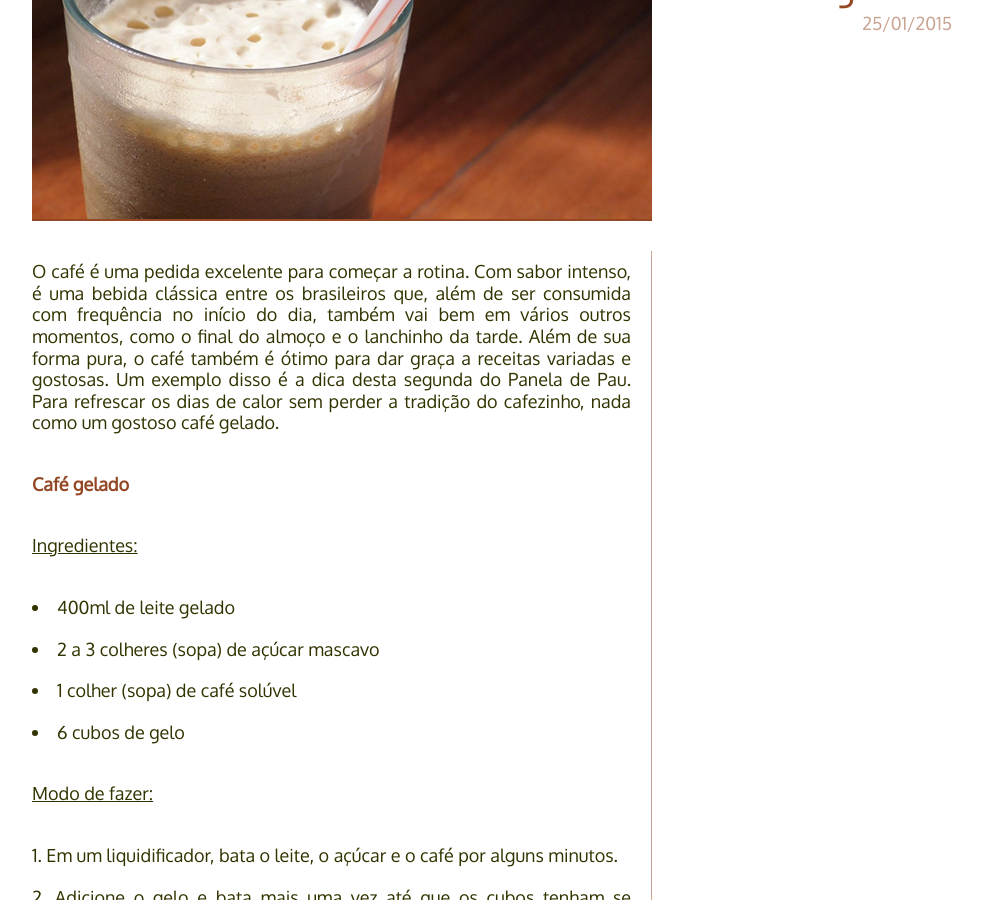
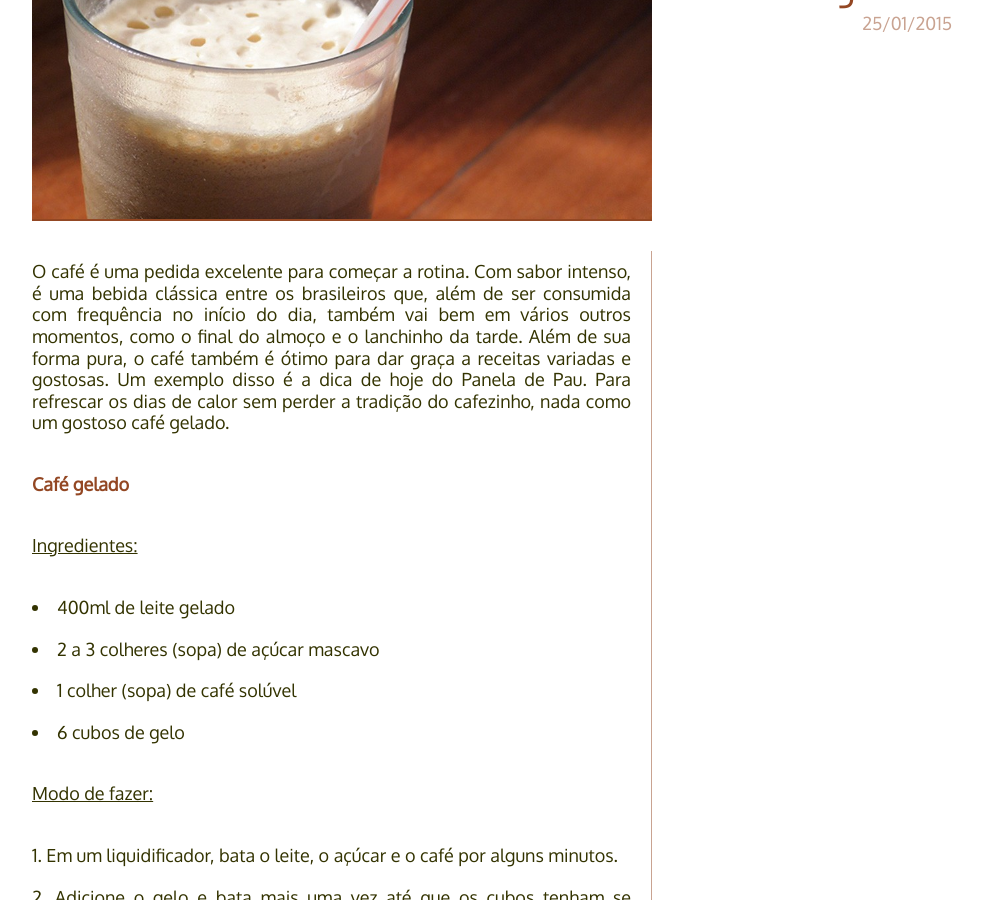
Before and after one commit to PaneladePau/paneladepau-jekyll-blog, a Jekyll site: the page built from _posts/2015-01-25-cafe-gelado.md, in a window 1280 px wide and 900 px high, scrolled down 328 px. Shown: the whole window, without its empty margins (138-1120 px from the left). Built offline with Jekyll 4.4.1, drawn with Linux system fonts in a browser that asks for light colours; nearby versions of some CDN libraries; some web fonts are replaced; Markdown is read by kramdown in place of the engine named in the settings.

Commit message:
“update”

```diff
--- a/_posts/2015-01-25-cafe-gelado.md
+++ b/_posts/2015-01-25-cafe-gelado.md
@@ -13,7 +13,7 @@ tags: [bebidas, lanches]
 [este é um texto com link](https://www.enderecodolink.com)
 {% endcomment %}
 
-O café é uma pedida excelente para começar a rotina. Com sabor intenso, é uma bebida clássica entre os brasileiros que, além de ser consumida com frequência no início do dia, também vai bem em vários outros momentos, como o final do almoço e o lanchinho da tarde. Além de sua forma pura, o café também é ótimo para dar graça a receitas variadas e gostosas. Um exemplo disso é a dica desta segunda do Panela de Pau. Para refrescar os dias de calor sem perder a tradição do cafezinho, nada como um gostoso café gelado.
+O café é uma pedida excelente para começar a rotina. Com sabor intenso, é uma bebida clássica entre os brasileiros que, além de ser consumida com frequência no início do dia, também vai bem em vários outros momentos, como o final do almoço e o lanchinho da tarde. Além de sua forma pura, o café também é ótimo para dar graça a receitas variadas e gostosas. Um exemplo disso é a dica de hoje do Panela de Pau. Para refrescar os dias de calor sem perder a tradição do cafezinho, nada como um gostoso café gelado.
 
 **Café gelado**
 
```
